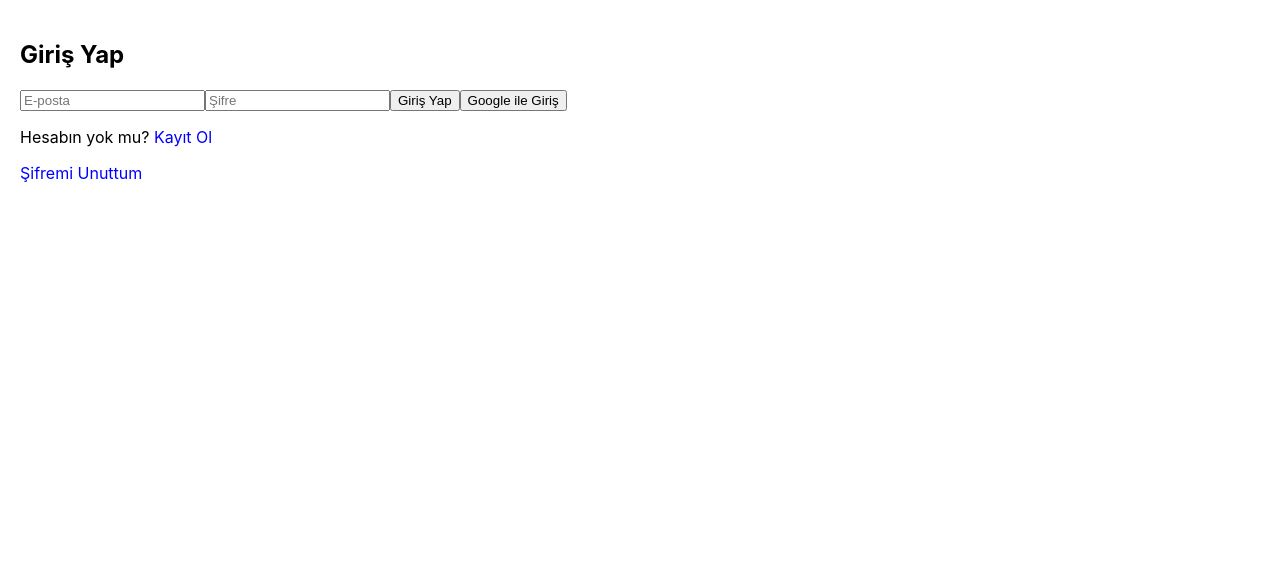
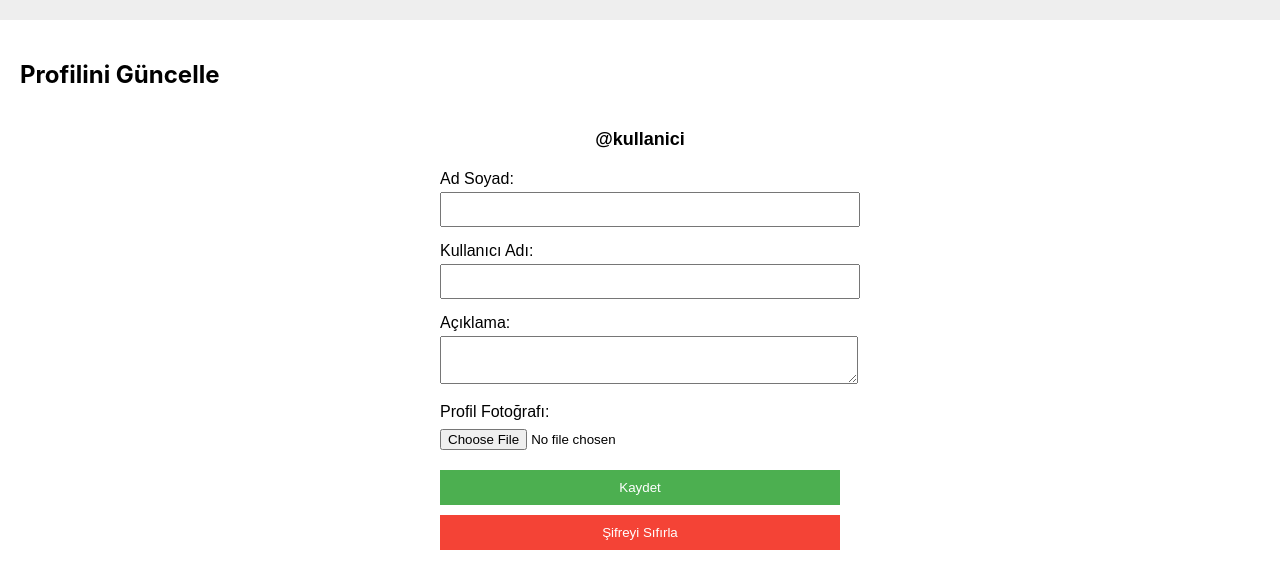
Before and after one commit to ErenDemircan00/Chatterly, a React (Create React App) app in the folder chatterly-frontend/: page /profile in a window 1280 px wide. Before the commit this address led to /login. Shown: the top 588 px of the page. Built offline with nearby package versions, Linux system fonts and the light colour scheme; no server answers.

Commit message:
Profil bölümü eklendi ve navbara icon konuldu
Navbar oluşturuldu profil iconu eklendi ve slidebar ile profil sayfası açılması sağlandı. Profil fotoğrafı kullanıcı adı ve şifre sıfırlama işlemleri buraya da eklendi. Profil fotoğrafı önizlenmesi gerçekleştirildi şu anlık.

```diff
--- a/chatterly-frontend/src/App.js
+++ b/chatterly-frontend/src/App.js
@@ -1,17 +1,39 @@
+// src/App.js
 import React from "react";
-import { BrowserRouter as Router, Routes, Route, Navigate } from "react-router-dom";
+import { BrowserRouter as Router, Routes, Route, Navigate, useLocation } from "react-router-dom";
 import LoginRegisterPage from "./LoginRegisterPage";
 import HomePage from "./HomePage";
+import ForgotPasswordPage from "./ForgotPasswordPage";
+import ProfilePage from "./ProfilePage";
+import Navbar from "./Navbar";
+
+// Navbar'ın bazı sayfalarda görünmemesi için wrapper component
+const LayoutWithNavbar = ({ children }) => {
+  const location = useLocation();
+  const hideNavbarRoutes = ["/login", "/forgot-password"];
+  const hideNavbar = hideNavbarRoutes.includes(location.pathname);
+
+  return (
+    <>
+      {!hideNavbar && <Navbar />}
+      {children}
+    </>
+  );
+};
 
 function App() {
   return (
     <Router>
-      <Routes>
-        <Route path="/" element={<HomePage />} />
-        <Route path="/login" element={<LoginRegisterPage />} />
-        <Route path="/register" element={<Navigate to="/login" />} /> {/* Opsiyonel yönlendirme */}
-        <Route path="*" element={<Navigate to="/" />} />
-      </Routes>
+      <LayoutWithNavbar>
+        <Routes>
+          <Route path="/" element={<HomePage />} />
+          <Route path="/login" element={<LoginRegisterPage />} />
+          <Route path="/register" element={<Navigate to="/login" />} />
+          <Route path="/forgot-password" element={<ForgotPasswordPage />} />
+          <Route path="/profile" element={<ProfilePage />} />
+          <Route path="*" element={<Navigate to="/" />} />
+        </Routes>
+      </LayoutWithNavbar>
     </Router>
   );
 }
--- /dev/null
+++ b/chatterly-frontend/src/Navbar.js
@@ -0,0 +1,34 @@
+// src/Navbar.js
+import React, { useState } from "react";
+import { useNavigate } from "react-router-dom";
+import { FaUserCircle } from "react-icons/fa";
+import { auth } from "./firebase";
+import ProfileDrawer from "./ProfileDrawer";
+
+const Navbar = () => {
+  const [isDrawerOpen, setDrawerOpen] = useState(false);
+  const user = auth.currentUser;
+
+  return (
+    <>
+      <div style={{
+        display: "flex",
+        justifyContent: "flex-end",
+        padding: "10px 20px",
+        background: "#eee"
+      }}>
+        {user && (
+          <FaUserCircle
+            size={28}
+            style={{ cursor: "pointer" }}
+            onClick={() => setDrawerOpen(true)}
+            title="Profil"
+          />
+        )}
+      </div>
+      <ProfileDrawer isOpen={isDrawerOpen} onClose={() => setDrawerOpen(false)} />
+    </>
+  );
+};
+
+export default Navbar;
--- /dev/null
+++ b/chatterly-frontend/src/ProfileDrawer.css
@@ -0,0 +1,25 @@
+/* src/ProfileDrawer.css */
+.drawer {
+  position: fixed;
+  top: 0;
+  right: -400px;
+  width: 350px;
+  height: 100%;
+  background-color: #fff;
+  box-shadow: -2px 0 8px rgba(0, 0, 0, 0.2);
+  z-index: 999;
+  transition: right 0.3s ease;
+}
+
+.drawer.open {
+  right: 0;
+}
+
+.drawer-content {
+  padding: 20px;
+}
+
+.drawer-header {
+  display: flex;
+  justify-content: flex-end;
+}
--- /dev/null
+++ b/chatterly-frontend/src/ProfileDrawer.js
@@ -0,0 +1,20 @@
+// src/ProfileDrawer.js
+import React from 'react';
+import './ProfileDrawer.css';
+import { FaTimes } from 'react-icons/fa';
+import ProfileForm from './ProfileForm';
+
+const ProfileDrawer = ({ isOpen, onClose }) => {
+  return (
+    <div className={`drawer ${isOpen ? 'open' : ''}`}>
+      <div className="drawer-content">
+        <div className="drawer-header">
+          <FaTimes size={20} onClick={onClose} style={{ cursor: 'pointer' }} />
+        </div>
+        <ProfileForm />
+      </div>
+    </div>
+  );
+};
+
+export default ProfileDrawer;
--- /dev/null
+++ b/chatterly-frontend/src/ProfileForm.js
@@ -0,0 +1,173 @@
+import React, { useState, useEffect } from 'react';
+import { auth, db, storage } from './firebase';
+import { doc, getDoc, setDoc } from 'firebase/firestore';
+import { ref, uploadBytes, getDownloadURL } from 'firebase/storage';
+import { sendPasswordResetEmail, onAuthStateChanged } from 'firebase/auth';
+
+const ProfileForm = ({ onClose }) => {
+  const [user, setUser] = useState(null);
+
+  const [displayName, setDisplayName] = useState('');
+  const [username, setUsername] = useState('');
+  const [bio, setBio] = useState('');
+  const [photoFile, setPhotoFile] = useState(null);
+  const [photoURL, setPhotoURL] = useState('');
+  const [previewURL, setPreviewURL] = useState('');
+
+  useEffect(() => {
+    const unsubscribe = onAuthStateChanged(auth, async (firebaseUser) => {
+      if (firebaseUser) {
+        setUser(firebaseUser);
+        const docRef = doc(db, 'users', firebaseUser.uid);
+        const docSnap = await getDoc(docRef);
+        if (docSnap.exists()) {
+          const data = docSnap.data();
+          setDisplayName(data.displayName || '');
+          setUsername(data.username || '');
+          setBio(data.bio || '');
+          setPhotoURL(data.photoURL || '');
+        }
+      }
+    });
+
+    return () => unsubscribe();
+  }, []);
+
+  const handlePhotoChange = (e) => {
+    const file = e.target.files[0];
+    setPhotoFile(file);
+    if (file) {
+      setPreviewURL(URL.createObjectURL(file));
+    } else {
+      setPreviewURL('');
+    }
+  };
+
+  const handlePhotoUpload = async () => {
+    if (photoFile && user) {
+      try {
+        const storageRef = ref(storage, `profilePhotos/${user.uid}/profile.jpg`);
+        await uploadBytes(storageRef, photoFile);
+        const downloadURL = await getDownloadURL(storageRef);
+        return downloadURL;
+      } catch (error) {
+        console.error('Fotoğraf yükleme hatası:', error);
+        throw new Error('Fotoğraf yüklenemedi: ' + error.message);
+      }
+    }
+    return null;
+  };
+
+  const handleSave = async () => {
+    if (!user) {
+      alert('Lütfen giriş yapınız.');
+      return;
+    }
+
+    try {
+      const uploadedPhotoURL = await handlePhotoUpload();
+      const finalPhotoURL = uploadedPhotoURL || photoURL;
+
+      await setDoc(
+        doc(db, 'users', user.uid),
+        {
+          displayName,
+          username,
+          bio,
+          photoURL: finalPhotoURL,
+          email: user.email,
+        },
+        { merge: true }
+      );
+
+      setPhotoURL(finalPhotoURL);
+      alert('Profil güncellendi!');
+      if (onClose) onClose();
+    } catch (error) {
+      console.error('Profil kaydı hatası:', error);
+      alert('Profil güncellenemedi: ' + error.message);
+    }
+  };
+
+  const handlePasswordReset = async () => {
+    try {
+      await sendPasswordResetEmail(auth, user.email);
+      alert('Şifre sıfırlama bağlantısı e-posta adresinize gönderildi.');
+    } catch (error) {
+      alert('Hata: ' + error.message);
+    }
+  };
+
+  return (
+    <div style={{ padding: 20, fontFamily: 'Arial, sans-serif', maxWidth: 400, margin: '0 auto' }}>
+      <div style={{ textAlign: 'center', marginBottom: 20 }}>
+        {(previewURL || photoURL) && (
+          <img
+            src={previewURL || photoURL}
+            alt="Profil"
+            style={{
+              width: 120,
+              height: 120,
+              borderRadius: '50%',
+              objectFit: 'cover',
+              marginBottom: 10,
+              border: '2px solid #4CAF50',
+            }}
+          />
+        )}
+        <div style={{ fontWeight: 'bold', fontSize: 18 }}>@{username || 'kullanici'}</div>
+      </div>
+
+      <div style={{ marginBottom: 15 }}>
+        <label>Ad Soyad:</label>
+        <input
+          type="text"
+          value={displayName}
+          onChange={(e) => setDisplayName(e.target.value)}
+          style={{ width: '100%', padding: 8, marginTop: 4 }}
+        />
+      </div>
+
+      <div style={{ marginBottom: 15 }}>
+        <label>Kullanıcı Adı:</label>
+        <input
+          type="text"
+          value={username}
+          onChange={(e) => setUsername(e.target.value)}
+          style={{ width: '100%', padding: 8, marginTop: 4 }}
+        />
+      </div>
+
+      <div style={{ marginBottom: 15 }}>
+        <label>Açıklama:</label>
+        <textarea
+          value={bio}
+          onChange={(e) => setBio(e.target.value)}
+          style={{ width: '100%', padding: 8, marginTop: 4 }}
+        />
+      </div>
+
+      <div style={{ marginBottom: 15 }}>
+        <label>Profil Fotoğrafı:</label><br />
+        <input type="file" onChange={handlePhotoChange} style={{ marginTop: 8 }} />
+      </div>
+
+      <div style={{ marginTop: 20, display: 'flex', flexDirection: 'column', gap: 10 }}>
+        <button
+          onClick={handleSave}
+          style={{ padding: 10, backgroundColor: '#4CAF50', color: '#fff', border: 'none', cursor: 'pointer' }}
+        >
+          Kaydet
+        </button>
+        <button
+          onClick={handlePasswordReset}
+          style={{ padding: 10, backgroundColor: '#f44336', color: '#fff', border: 'none', cursor: 'pointer' }}
+        >
+          Şifreyi Sıfırla
+        </button>
+      </div>
+    </div>
+  );
+};
+
+export default ProfileForm;
--- /dev/null
+++ b/chatterly-frontend/src/ProfilePage.js
@@ -0,0 +1,13 @@
+import React from 'react';
+import ProfileForm from './ProfileForm';
+
+const ProfilePage = () => {
+  return (
+    <div style={{ padding: '20px' }}>
+      <h2>Profilini Güncelle</h2>
+      <ProfileForm />
+    </div>
+  );
+};
+
+export default ProfilePage;
--- a/chatterly-frontend/src/firebase.js
+++ b/chatterly-frontend/src/firebase.js
@@ -2,6 +2,7 @@
 import { initializeApp } from "firebase/app";
 import { getAuth } from "firebase/auth";
 import { getFirestore } from "firebase/firestore";
+import { getStorage } from "firebase/storage"; // 🔹 Bunu ekle
 
 const firebaseConfig = {
   apiKey: process.env.REACT_APP_FIREBASE_API_KEY,
@@ -14,5 +15,7 @@ const firebaseConfig = {
 };
 
 const app = initializeApp(firebaseConfig);
+
 export const auth = getAuth(app);
 export const db = getFirestore(app);
+export const storage = getStorage(app); // 🔹 Bunu ekle
```
